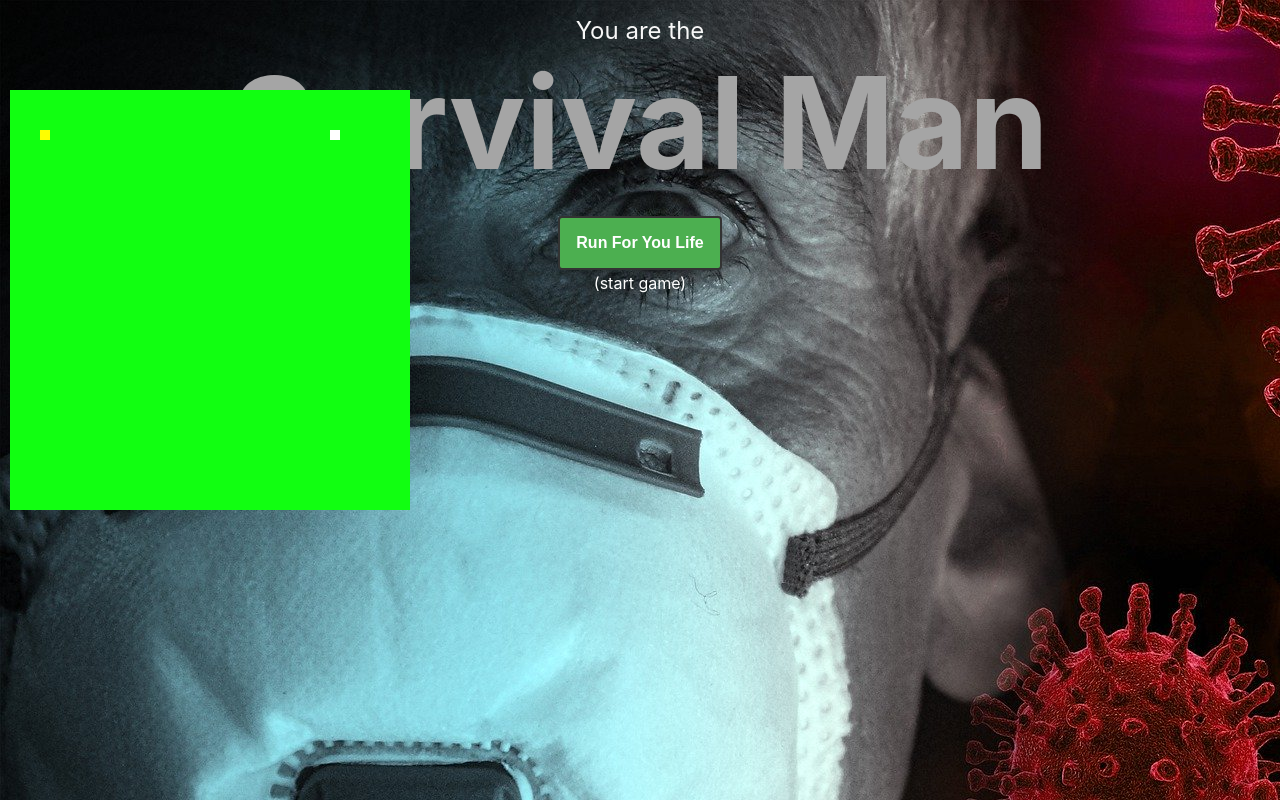
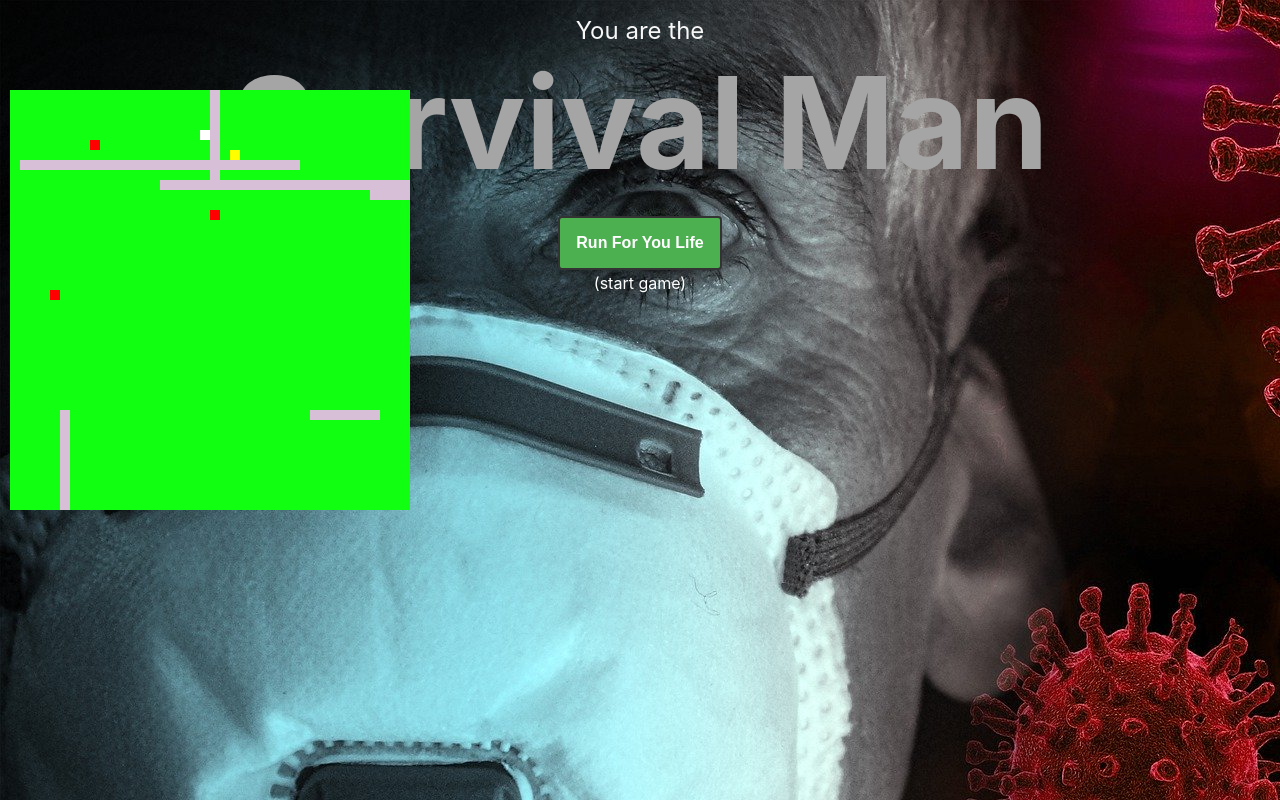
Before and after one commit to munich99/covman, an Angular app: page / in a window 1280 px wide. Both pictures are taken after a click on the button "Run For You Life". Built offline with nearby package versions, Linux system fonts and the light colour scheme.

Commit message:
better - lines and points

```diff
--- a/src/app/_services/move-permission.service.ts
+++ b/src/app/_services/move-permission.service.ts
@@ -23,7 +23,7 @@ export class MovePermissionService {
   }
 
   playMove(positionx:number, positiony:number){
-/*
+
     let i:number = 0;
     while (this.lineXY[i]) {
       if (
@@ -36,20 +36,20 @@ export class MovePermissionService {
 
       i++;
     }
-    */
+
 
     if(
       positionx < (this.PlaygroundWidth)
       && positionx >= 0
       && positiony < this.PlaygroundHeight
       && positiony >=0
-      //&& this.linePosition
+      && this.linePosition
       ) {
-        //this.linePosition = true;
+        this.linePosition = true;
         return true
       }
     else {
-      // this.linePosition = true;
+      this.linePosition = true;
       return false};
   }
 
--- a/src/app/_services/point-count.service.ts
+++ b/src/app/_services/point-count.service.ts
@@ -7,7 +7,6 @@ import { Subject } from 'rxjs';
 export class PointCountService {
 
   pointsPositionList:object[];
-  enemyPositionArray:object;
 
   private pointGetSource = new Subject<number>();
   pointGet$ = this.pointGetSource.asObservable();
@@ -19,11 +18,6 @@ export class PointCountService {
     this.pointsPositionList = pointsXY;
   }
 
-  enemyPosition(enemyposition:object){
-    console.log(enemyposition,"enemy");
-    this.enemyPositionArray = enemyposition;
-  }
-
   covManPosition(covmanPosition:object){
     console.log(covmanPosition);
     //this.matchPoint(covmanPosition);
@@ -31,6 +25,8 @@ export class PointCountService {
   }
 
   matchPoint(covmanposition:object){
+    console.log(covmanposition,"covmanposition")
+
     let i=0;
     while(this.pointsPositionList[i]){
       if( JSON.stringify(this.pointsPositionList[i]) === JSON.stringify(covmanposition) ) {
@@ -40,15 +36,10 @@ export class PointCountService {
         this.pointCounts(4);
       }
       i++;
-      if(Object.keys(this.pointsPositionList).length === 0){
-        console.log("next round")
-      }
+     // if(Object.keys(this.pointsPositionList).length === 0){
+     //   console.log("next round")
+     // }
     }
-  }
-
-  matchEnemy(covmanposition:object){
-    if(JSON.stringify(this.enemyPositionArray) === JSON.stringify(covmanposition) ) alert("oh no");
-
   }
 
   // tabelle
--- a/src/app/main-part/cov-enemy/cov-enemy.component.ts
+++ b/src/app/main-part/cov-enemy/cov-enemy.component.ts
@@ -55,7 +55,6 @@ export class CovEnemyComponent implements OnInit {
       this.positionx = this.enemyView.nativeElement.offsetLeft;
       this.positiony = this.enemyView.nativeElement.offsetTop;
       this.RandomCovEnemy();
-      console.log(this.positionDirection)
     }
 
     if( this.positionx == xy['x'] && this.positiony == xy['y'] ) livematch= true; // ask after
--- a/src/app/main-part/main.component.html
+++ b/src/app/main-part/main.component.html
@@ -1,5 +1,6 @@
 <div appPlayground #playground>
   <app-covman #covmanwalk></app-covman>
   <app-cov-enemy #enemywalk></app-cov-enemy>
-
+  <app-lines [ngStyle]="{color:'red', width:'100%', height:'100%', position:'absolute'}"></app-lines>
+  <app-points></app-points>
 </div>
--- a/src/app/main-part/main.component.ts
+++ b/src/app/main-part/main.component.ts
@@ -3,6 +3,9 @@ import { interval } from 'rxjs';
 
 import { CovmanComponent } from './covman/covman.component';
 import { CovEnemyComponent } from './cov-enemy/cov-enemy.component';
+
+import { PointCountService } from '../_services/point-count.service';
+
 
 
 @Component({
@@ -15,15 +18,15 @@ export class MainComponent implements OnInit {
   @ViewChild('covmanwalk', { read: CovmanComponent, static: true }) covmanview:CovmanComponent;
   @ViewChild('enemywalk', { read: CovEnemyComponent, static: true }) enemyview:CovEnemyComponent;
 
-  constructor() { }
+  constructor(public _PointCountService:PointCountService ) { }
 
   public startCovman = interval(100).subscribe( () => {
     let moveCovmanPosition = this.covmanview.moveCovman();
     let liveCatch = this.enemyview.moveEnemy(moveCovmanPosition) // nessesery sending covmanposition to enemy for checking match
+    this._PointCountService.matchPoint(moveCovmanPosition);
 
     if(liveCatch) console.log("oh no!!!");
   } );
-
 
   ngOnInit() {
   }
--- a/src/app/main-part/points/points.component.html
+++ b/src/app/main-part/points/points.component.html
@@ -1,15 +1,6 @@
-<!--div *ngFor="let line of dimensions"
-      [ngStyle]="{
-        left:(line.xS + 'px'),
-        top:(line.yS + 'px'),
-        width:(line.xW + 'px'),
-        height:(line.yH + 'px')
-        }"
-  ></div-->
-
   <div *ngFor="let point of points"
       [ngStyle]="{
-        left:(point.positionx + 'px'),
-        top:(point.positiony + 'px')
+        left:(point.x + 'px'),
+        top:(point.y + 'px')
         }"
   ></div>
--- a/src/app/main-part/points/points.component.ts
+++ b/src/app/main-part/points/points.component.ts
@@ -9,9 +9,9 @@ import { PointCountService } from '../../_services/point-count.service';
 export class PointsComponent implements OnInit {
 
   points=[
-    {positionx:80, positiony:50},
-    {positionx:200, positiony:120},
-    {positionx:40, positiony:200},
+    {x:80, y:50},
+    {x:200, y:120},
+    {x:40, y:200},
   ]
 
   constructor(
```
